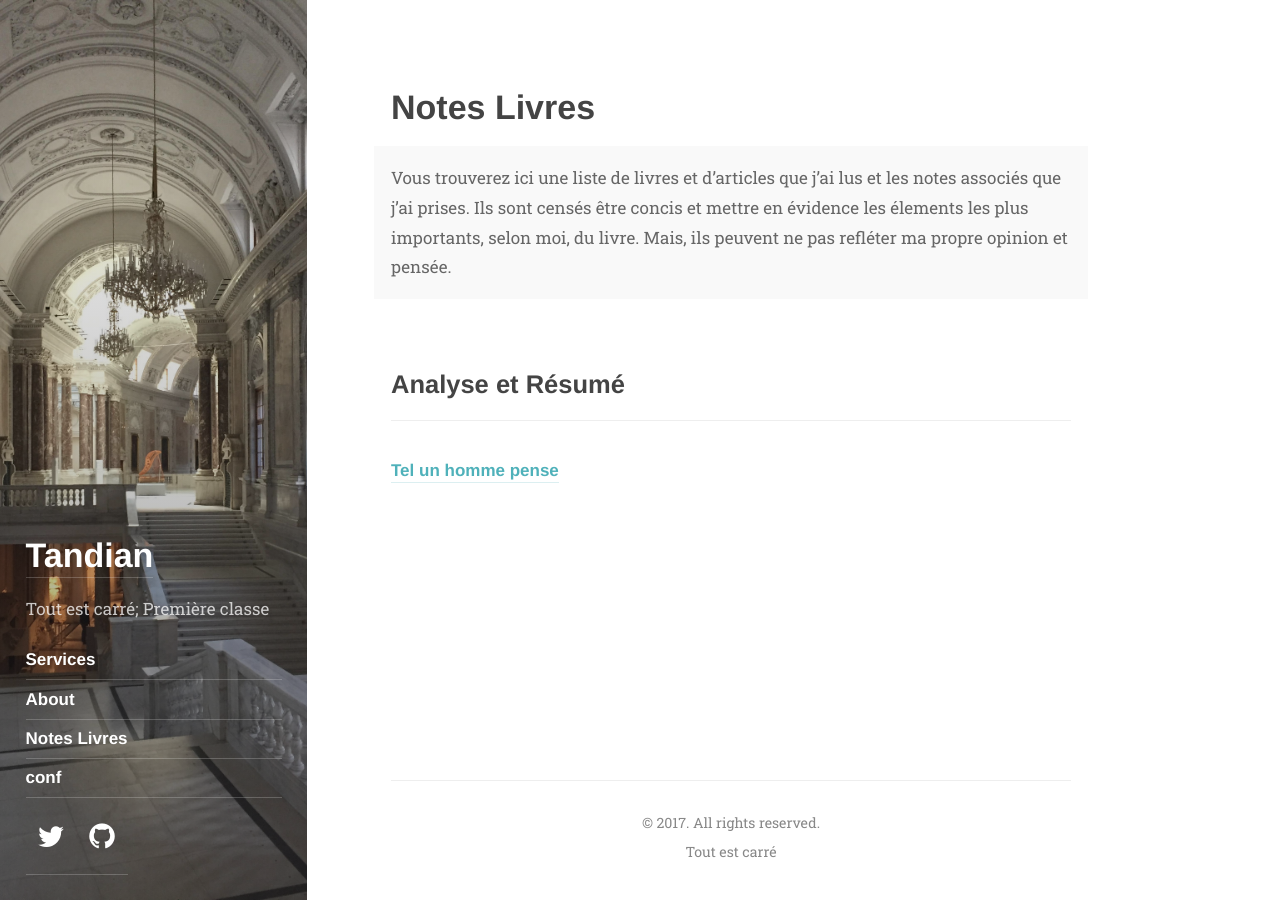
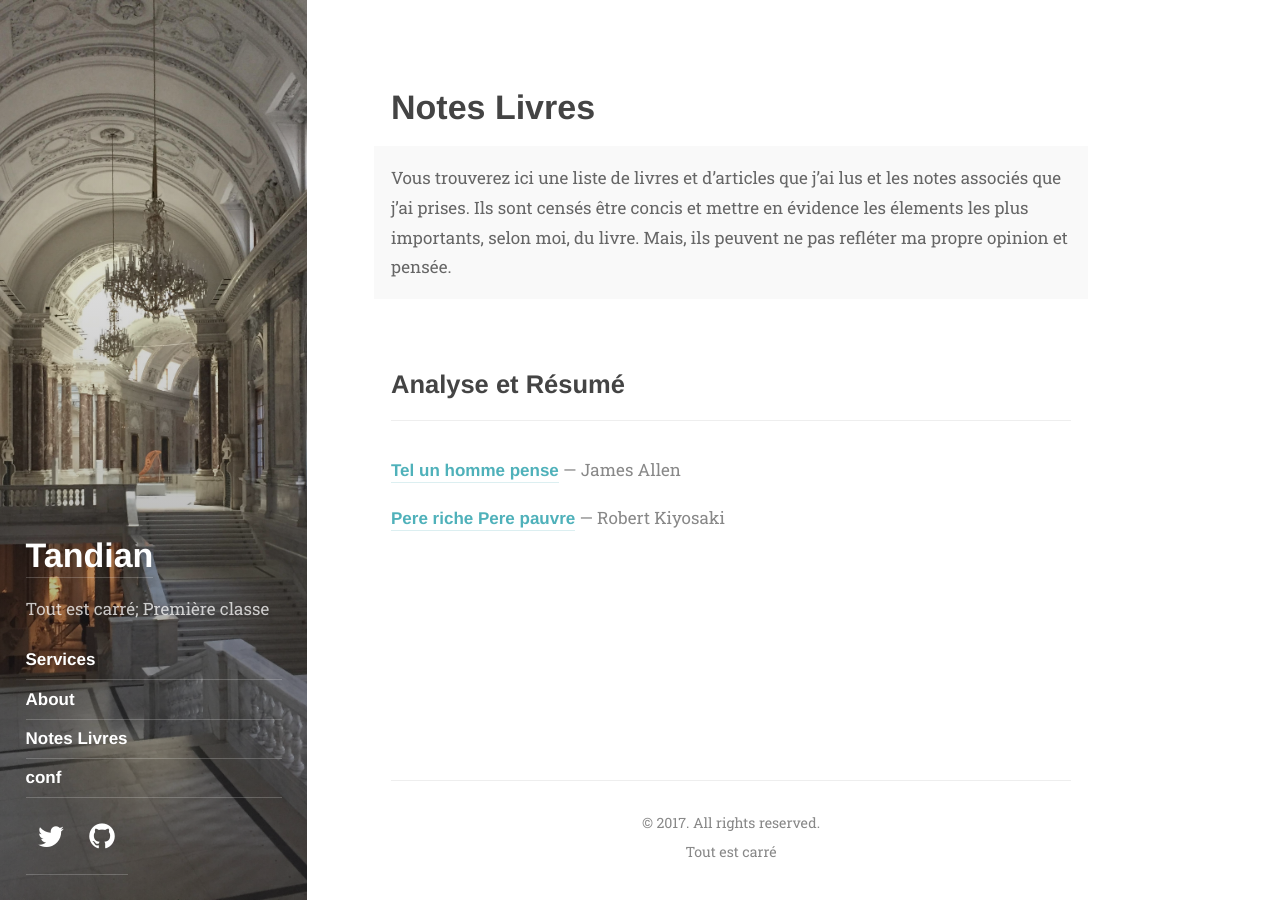
Before and after one commit to abdoulaye-tnd/tandian, a Jekyll site: the page built from books/index.md, in a window 1280 px wide. Built offline with Jekyll 4.4.1, drawn with Linux system fonts in a browser that asks for light colours; some web fonts are replaced.

Commit message:
Update index.md

```diff
--- a/books/index.md
+++ b/books/index.md
@@ -10,8 +10,10 @@ order: 5
 ## Analyse et Résumé
 {:.hr}
 
-* [Tel un homme pense]{:.heading.flip-title}
+* [Tel un homme pense]{:.heading.flip-title} --- James Allen
+* [Pere riche Pere pauvre]{:.heading.flip-title} --- Robert Kiyosaki
 {:.related-posts.faded}
 
 
 [Tel un homme pense]: telunhomme.md
+[Pere riche Pere pauvre]: pereriche.md
```
